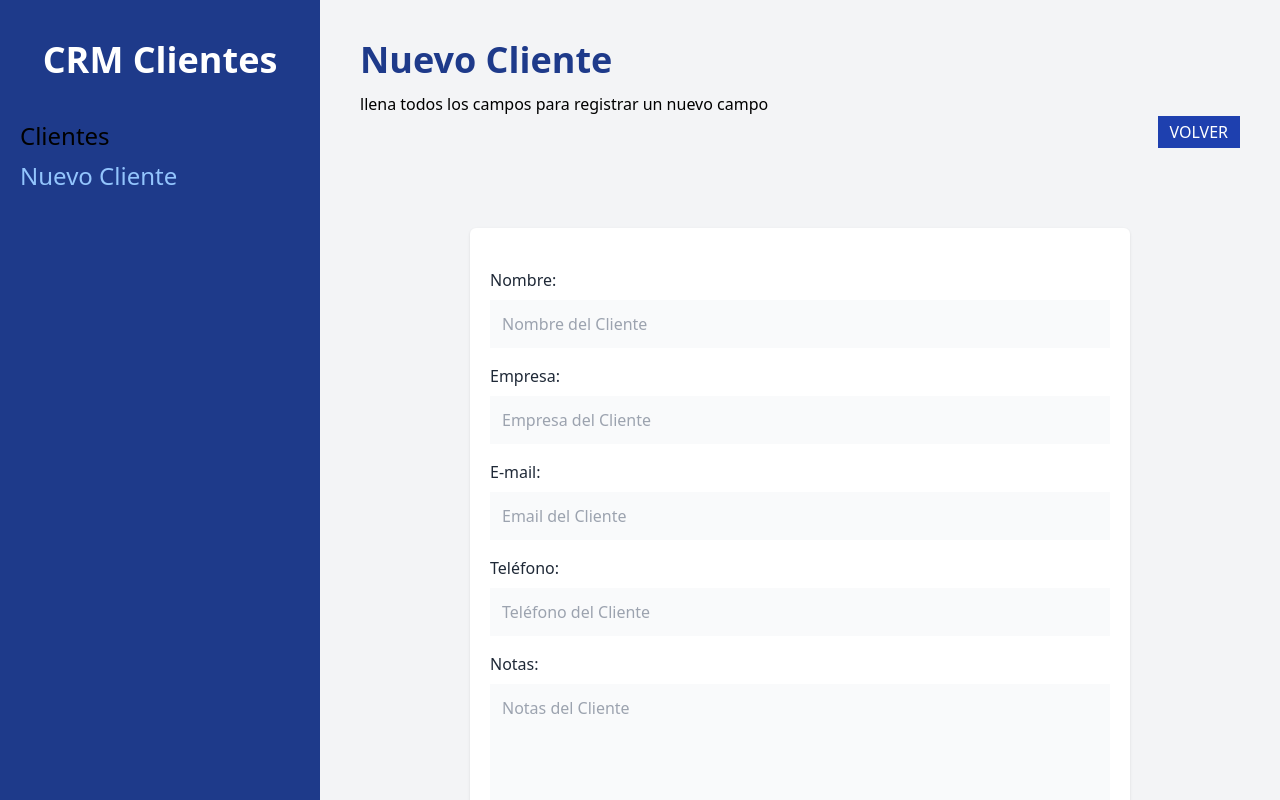
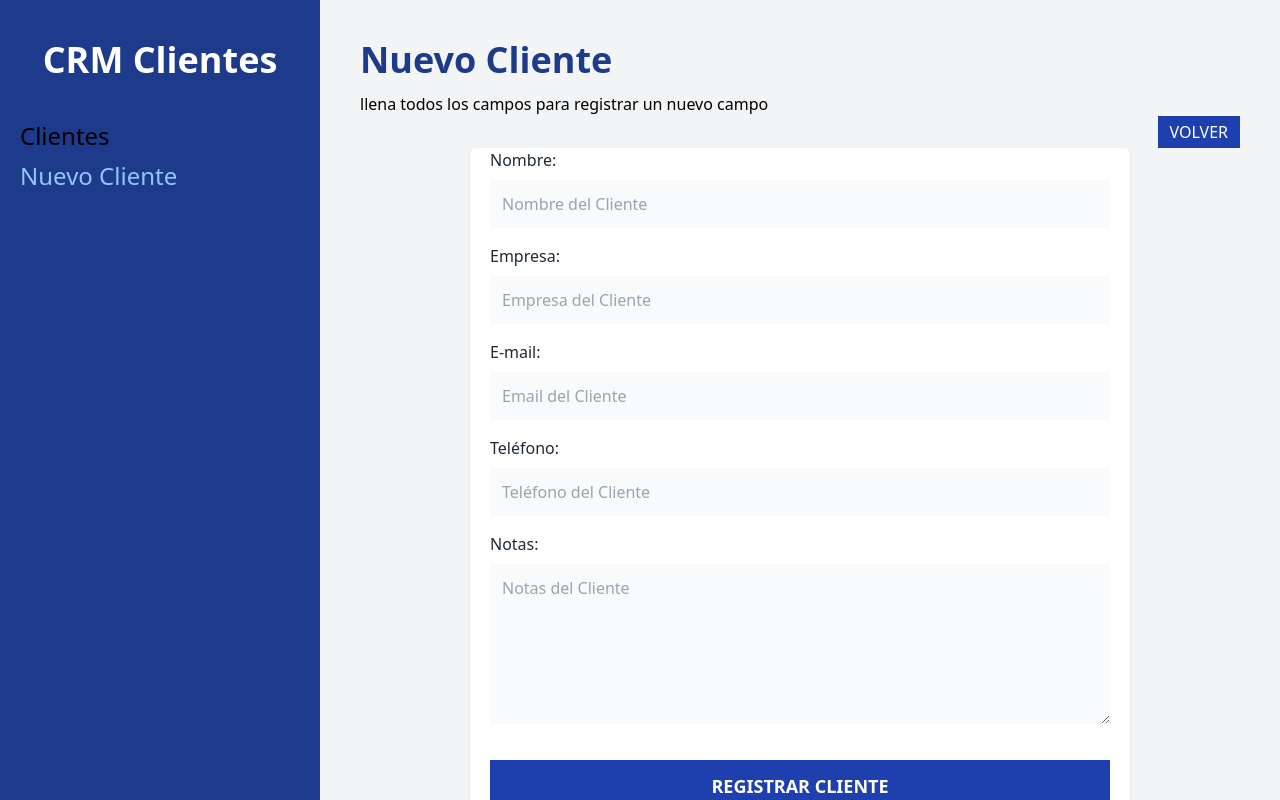
Before and after one commit to OmarTorresAF/crm-react, a React (Vite) app: page /clientes/nuevo in a window 1280 px wide. Built offline with nearby package versions, Linux system fonts and the light colour scheme.

Commit message:
Add Action function

```diff
--- a/src/main.jsx
+++ b/src/main.jsx
@@ -3,7 +3,7 @@ import ReactDOM from 'react-dom/client'
 import './index.css'
 import { createBrowserRouter, RouterProvider } from 'react-router-dom'
 import Layout from './components/Layout'
-import NuevoCliente from './pages/NuevoCliente'
+import NuevoCliente, { action as nuevoClienteAction } from './pages/NuevoCliente'
 import Index, { loader as clientesLoader } from './pages/Index'
 
 const router = createBrowserRouter([
@@ -18,7 +18,8 @@ const router = createBrowserRouter([
       },
       {
         path: '/clientes/nuevo',
-        element: <NuevoCliente/>
+        element: <NuevoCliente/>,
+        action: nuevoClienteAction
       }
     ]
   }
--- a/src/pages/NuevoCliente.jsx
+++ b/src/pages/NuevoCliente.jsx
@@ -1,11 +1,19 @@
-import { useNavigate } from 'react-router-dom'
+import { useNavigate, Form } from 'react-router-dom'
 import Formulario from './Formulario'
+
+export async function action ({ request }) {
+  const formData = await request.formData()
+
+  return { ok: true }
+}
+
+// el return de arriba es necesario ya que en nuevas versiones de react esto ha sido implementado como requisito https://reactrouter.com/en/main/route/action
 
 function NuevoCliente () {
   const navigate = useNavigate()
 
   return (
-    <>
+      <>
           <h1 className="text-4xl font-black text-blue-900">Nuevo Cliente</h1>
           <p className="mt-3">llena todos los campos para registrar un nuevo campo</p>
           <div className="flex justify-end">
@@ -17,16 +25,20 @@ function NuevoCliente () {
             </button>
           </div>
 
-          <form>
-                <div className='px-5 py-10 mx-auto mt-20 bg-white rounded-md shadow md:w-3/4'>
+          <div className='px-5 mx-auto bg-white rounded-md shadow md:w-3/4 py10 mt20'>
+
+        <Form
+          method='post' noValidate
+        >
                     <Formulario/>
                     <input
                         type='submit'
                         className='w-full p-3 mt-5 text-lg font-bold text-white uppercase bg-blue-800'
                         value='Registrar Cliente'
-                    />
-                </div>
-          </form>
+                     />
+
+        </Form>
+          </div>
     </>
   )
 }
```
